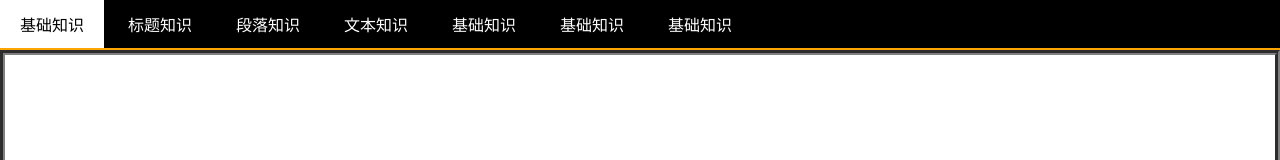
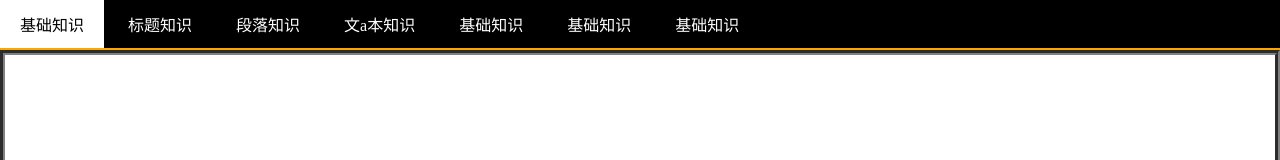
Before and after one commit to deecold/WebPros, a plain HTML site: page HtmlPro/index.html in a window 1280 px wide. Shown: the top 160 px of the page. Drawn offline with Linux system fonts and the light colour scheme.

Commit message:
html 首页

```diff
--- a/HtmlPro/index.html
+++ b/HtmlPro/index.html
@@ -11,7 +11,7 @@
     <a data-my-src="pages/basic.html">基础知识</a>
     <a data-my-src="pages/header.html">标题知识</a>
     <a data-my-src="pages/paragraph.html">段落知识</a>
-    <a data-my-src="pages/text.html">文本知识</a>
+    <a data-my-src="pages/text.html">文a本知识</a>
     <a>基础知识</a>
     <a>基础知识</a>
     <a>基础知识</a>
```
